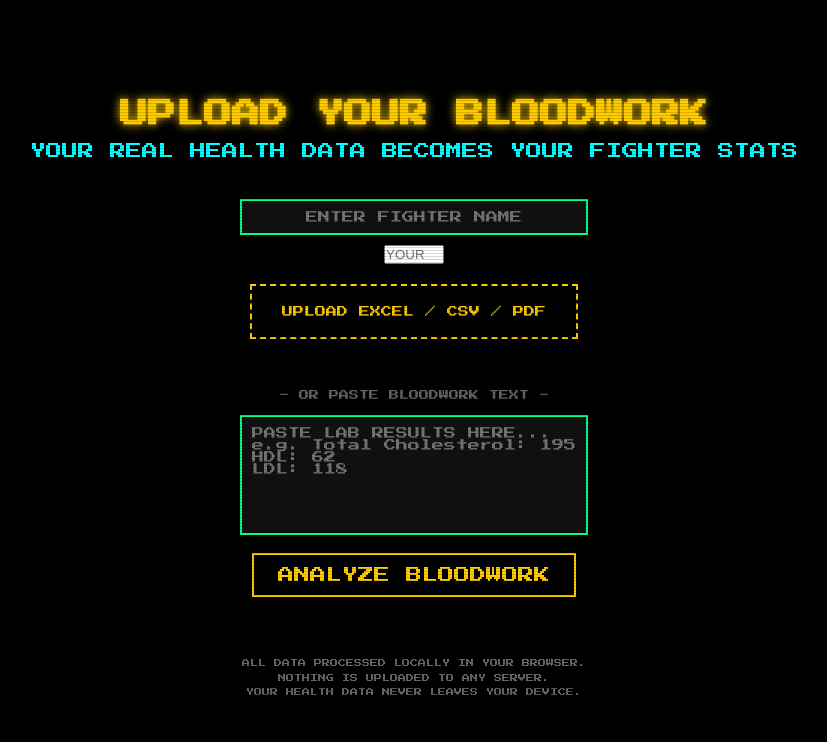
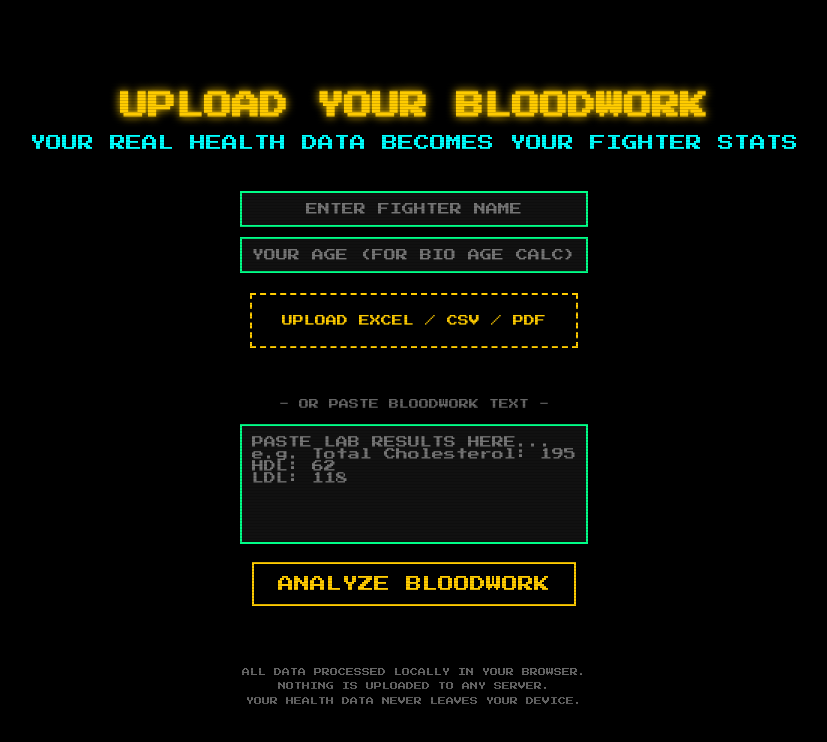
Before and after one commit to jafriedman3508/bio-age-death-match, a website: page game.html in a window 1280 px wide. Both pictures are taken after a click on the button "PRESS START". Shown: the whole page, without its empty margins (226-1053 px from the left). Drawn offline with Linux system fonts and the light colour scheme.

Commit message:
Fix age input: text field instead of number spinner

```diff
--- a/game.html
+++ b/game.html
@@ -116,7 +116,7 @@ input[type="file"]{display:none}
 <div class="subtitle">YOUR REAL HEALTH DATA BECOMES YOUR FIGHTER STATS</div>
 <div class="upload-section">
 <input type="text" id="fighterName" placeholder="ENTER FIGHTER NAME" maxlength="12" style="text-align:center">
-<input type="number" id="chronoAge" placeholder="YOUR AGE (OPTIONAL BUT RECOMMENDED)" min="10" max="120" style="text-align:center;-moz-appearance:textfield">
+<input type="text" id="chronoAge" placeholder="YOUR AGE (FOR BIO AGE CALC)" maxlength="3" inputmode="numeric" pattern="[0-9]*" style="text-align:center">
 <label class="file-label" id="fileLabel"><input type="file" id="fileInput" accept=".xlsx,.xls,.csv,.pdf,.txt">UPLOAD EXCEL / CSV / PDF</label>
 <div id="fileStatus" style="font-size:9px;color:#00ff88;min-height:16px"></div>
 <div class="or-text">- OR PASTE BLOODWORK TEXT -</div>
```
